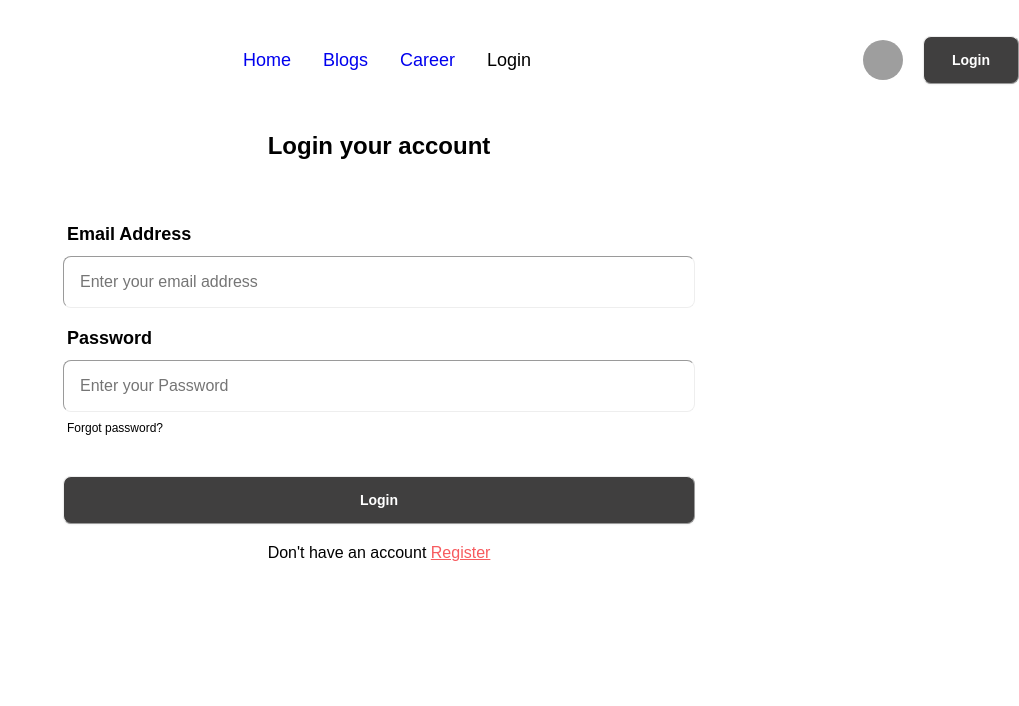
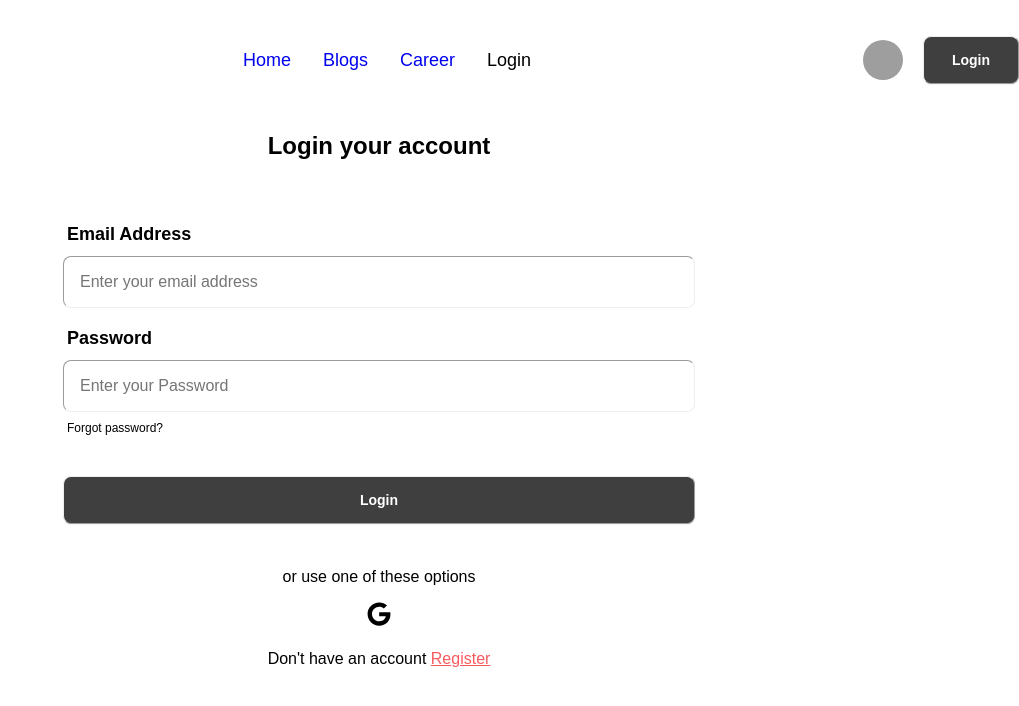
Before and after one commit to mazharulislam-12/dragon-news, a React (Vite) app: page /login in a window 1280 px wide. Shown: the top 706 px of the page, without its empty margins (261-1280 px from the left). Built offline with nearby package versions, Linux system fonts and the light colour scheme; no server answers; grey boxes are pictures that could not be loaded.

Commit message:
google sign in btn crate

```diff
--- a/package.json
+++ b/package.json
@@ -10,7 +10,7 @@
     "preview": "vite preview"
   },
   "dependencies": {
-    "firebase": "^10.8.0",
+    "firebase": "^10.8.1",
     "localforage": "^1.10.0",
     "match-sorter": "^6.3.4",
     "moment": "^2.30.1",
--- a/src/pages/Login/Login.jsx
+++ b/src/pages/Login/Login.jsx
@@ -2,13 +2,16 @@ import { Link, useLocation, useNavigate } from "react-router-dom";
 import Navbar from "../shared/Navbar/Navbar";
 import { useContext } from "react";
 import { AuthContext } from "../../providers/AuthProviders";
+import { FaGoogle } from "react-icons/fa";
+import app from "../../firebase/firebase.config";
+import {getAuth, GoogleAuthProvider, signInWithPopup } from "firebase/auth";
 
 const Login = () => {
 
     const { signIn } = useContext(AuthContext);
     const location = useLocation();
     const navigate = useNavigate();
-    console.log('location in the login page',location);
+    console.log('location in the login page', location);
 
 
     const handleLogin = e => {
@@ -28,6 +31,22 @@ const Login = () => {
             .catch(error => {
                 console.log(error);
             })
+    };
+
+
+    // google login code
+    const auth = getAuth(app)
+    const provider = new GoogleAuthProvider();
+
+    const handleGoogleSignIn = () =>{
+        signInWithPopup(auth, provider)
+        .then(result => {
+            const user = user.result;
+            console.log(user);
+        })
+        .catch(error => {
+            console.log(error);
+        });
     }
 
 
@@ -56,6 +75,14 @@ const Login = () => {
                     <div className="form-control mt-6">
                         <button className="btn bg-[#403F3F] text-white ">Login</button>
                     </div>
+
+
+                    {/* google login btn */}
+                    <div className="text-center mt-5">
+                        <p>or use one of these options</p>
+                        <FaGoogle onClick={handleGoogleSignIn}  className="text-2xl cursor-pointer "></FaGoogle>
+                    </div>
+
                 </form>
                 <p className="text-center -mt-3">Don't have an account <Link className="text-[#F75B5F]" to='/register'>Register</Link> </p>
             </div>
--- a/src/pages/shared/RightSideNav/RightSideNav.jsx
+++ b/src/pages/shared/RightSideNav/RightSideNav.jsx
@@ -3,9 +3,25 @@ import { FaFacebook, FaGithub, FaGoogle, FaInstagram, FaTwitter } from "react-ic
 import qZone1 from '../../../assets/qZone1.png'
 import qZone2 from '../../../assets/qZone2.png'
 import qZone3 from '../../../assets/qZone3.png'
+import app from '../../../firebase/firebase.config';
+import { getAuth, signInWithPopup, GoogleAuthProvider } from 'firebase/auth';
+
 
 const RightSideNav = () => {
 
+    const auth = getAuth(app);
+    const provider = new GoogleAuthProvider();
+
+    const handleGoogleSignIn = () => {
+        signInWithPopup(auth, provider)
+            .then(result => {
+                const user = result.user;
+                console.log(user);
+            })
+            .catch(error => {
+                console.log(error);
+            });
+    };
 
 
 return (
@@ -18,7 +34,7 @@ const RightSideNav = () => {
                 <FaGoogle />
                 Login With Google
             </button>
-                <button className="btn gap-4 ">
+            <button  className="btn gap-4 ">
                 <FaGithub />
                 Login With GitHub
             </button>
@@ -47,9 +63,9 @@ const RightSideNav = () => {
         {/* q zone section */}
         <div className='p-4  mb-6'>
             <h2 className='text-3xl  font-medium'>Q-Zone</h2>
-                    <img src= {qZone1} alt="" />
-                    <img src= {qZone2} alt="" />
-                    <img src= {qZone3} alt="" />
+            <img src={qZone1} alt="" />
+            <img src={qZone2} alt="" />
+            <img src={qZone3} alt="" />
 
         </div>
 
```
Also changed, not shown: 1 other file (tests, documents, lock files or other folders). Lines whose indentation alone changed are shown as unchanged.
